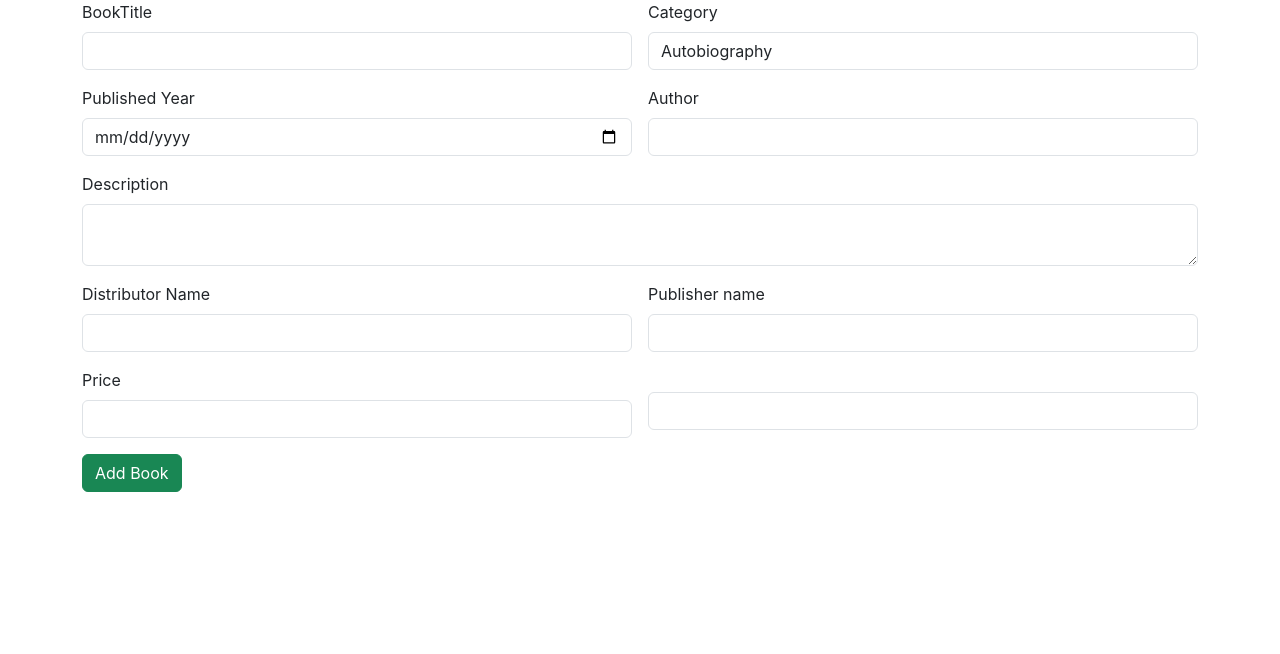
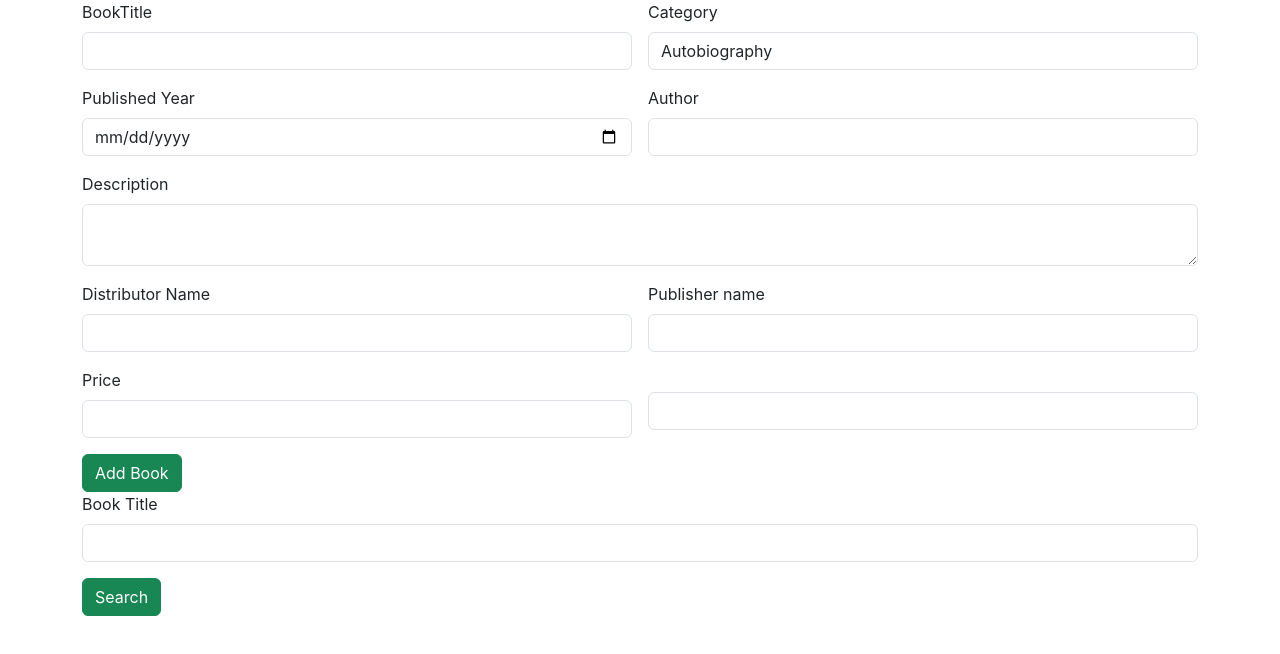
Before and after one commit to Jafnak/Library-react, a React (Create React App) app: page / in a window 1280 px wide. Shown: the top 654 px of the page. Built offline with nearby package versions, Linux system fonts and the light colour scheme.

Commit message:
SearchBook component  added

```diff
--- a/src/App.js
+++ b/src/App.js
@@ -1,11 +1,13 @@
 import logo from './logo.svg';
 import './App.css';
 import Add from './components/Add';
+import SearchBook from './components/SearchBook';
 
 function App() {
   return (
     <div>
      <Add/>
+     <SearchBook/>
 
 
     </div>
--- /dev/null
+++ b/src/components/SearchBook.jsx
@@ -0,0 +1,22 @@
+import React from 'react'
+
+const SearchBook = () => {
+  return (
+    <div>
+<div className="container">
+    <div className="row g-3">
+        <div className="col col-12 col-sm-12 col-md-12 col-lg-12 col-xl-12 col-xxl-12">
+            <label htmlFor="" className="form-label">Book Title</label>
+            <input type="text" className="form-control" />
+        </div>
+        <div className="col col-12 col-sm-12 col-md-12 col-lg-12 col-xl-12 col-xxl-12">
+            <button className="btn btn-success">Search</button>
+        </div>
+    </div>
+</div>
+
+    </div>
+  )
+}
+
+export default SearchBook
```
